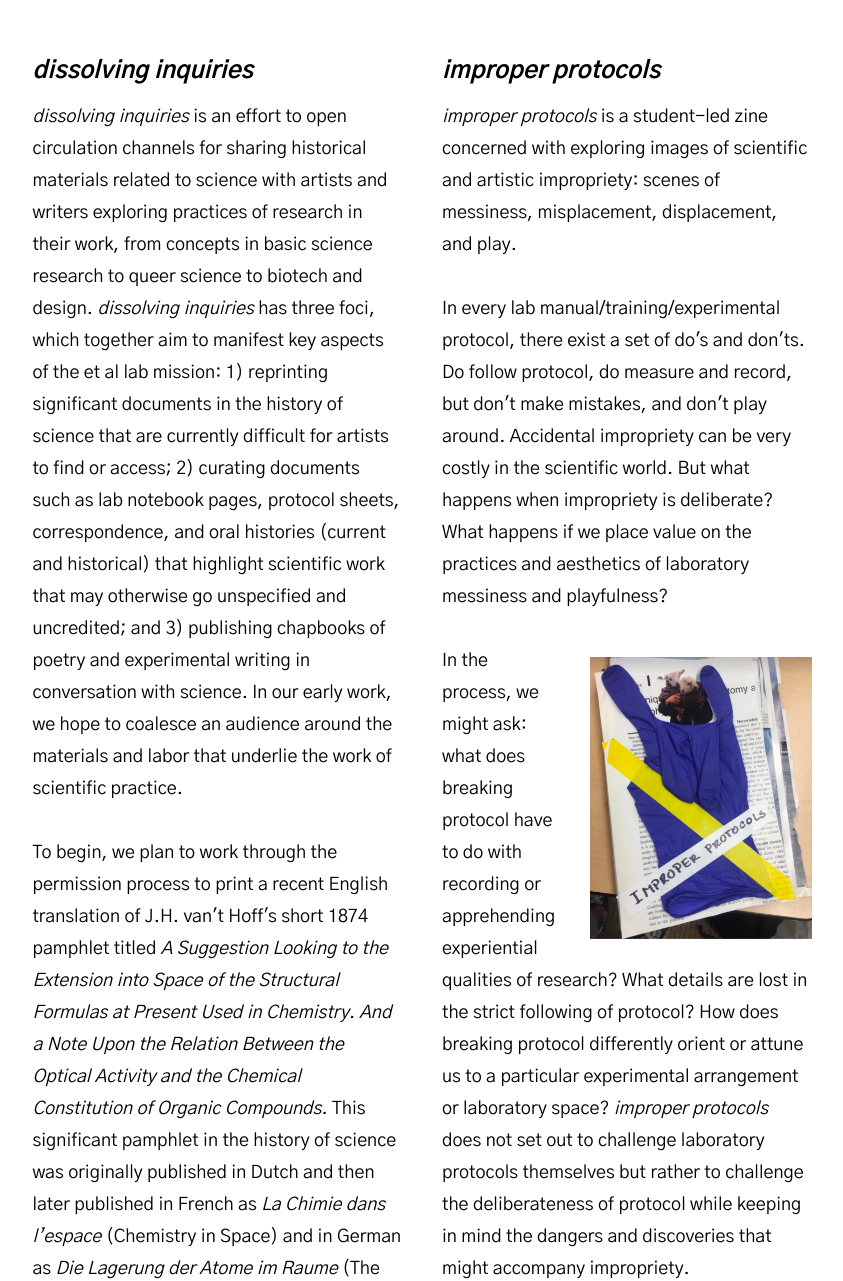
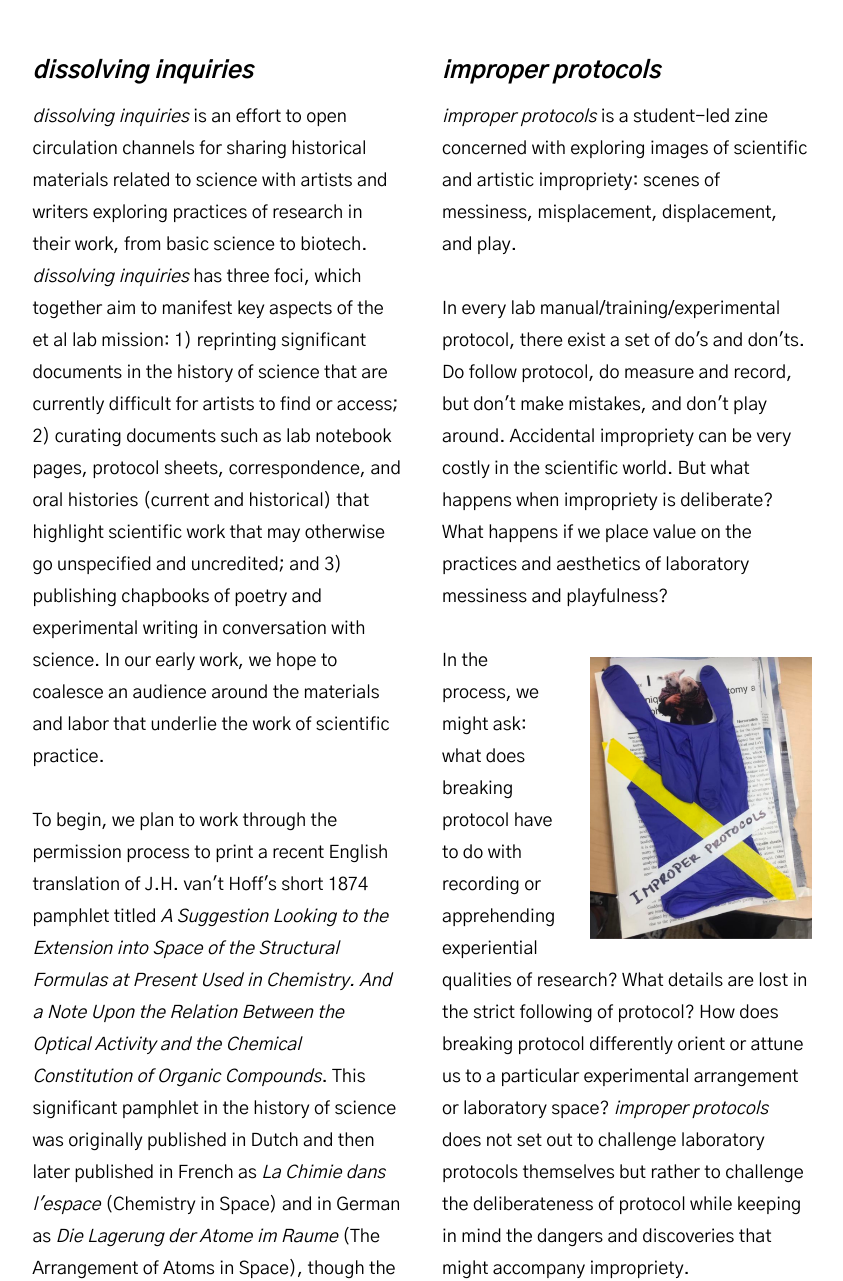
Before and after one commit to mjvo/etal-temp, a plain HTML site: page index.html in a window 1280 px wide. Shown: the part 2231-3512 px from the top of the page, without its empty margins (58-901 px from the left). Drawn offline with Linux system fonts and the light colour scheme.

Commit message:
Update index.html

```diff
--- a/index.html
+++ b/index.html
@@ -162,10 +162,10 @@
 
             <h3><em>dissolving inquiries</em></h3>
 
-            <p><em>dissolving inquiries</em> is an effort to open circulation channels for sharing historical materials related to science with artists and writers exploring practices of research in their work, from concepts in basic science research to queer science to biotech and design. <em>dissolving inquiries</em>  has three foci, which together aim to manifest key aspects of the et al lab mission: 1) reprinting significant documents in the history of science that are currently difficult for artists to find or access; 2) curating documents such as lab notebook pages, protocol sheets, correspondence, and oral histories (current and historical) that highlight scientific work that may otherwise go unspecified and uncredited; and 3) publishing chapbooks of poetry and experimental writing in conversation with science. In our early work, we hope to coalesce an audience around the materials and labor that underlie the work of scientific practice.
+            <p><em>dissolving inquiries</em> is an effort to open circulation channels for sharing historical materials related to science with artists and writers exploring practices of research in their work, from basic science to biotech. <em>dissolving inquiries</em> has three foci, which together aim to manifest key aspects of the et al lab mission: 1) reprinting significant documents in the history of science that are currently difficult for artists to find or access; 2) curating documents such as lab notebook pages, protocol sheets, correspondence, and oral histories (current and historical) that highlight scientific work that may otherwise go unspecified and uncredited; and 3) publishing chapbooks of poetry and experimental writing in conversation with science. In our early work, we hope to coalesce an audience around the materials and labor that underlie the work of scientific practice.
             </p>
             <p>
-            To begin, we plan to work through the permission process to print a recent English translation of J.H. van't Hoff's short 1874 pamphlet titled <em>A Suggestion Looking to the Extension into Space of the Structural Formulas at Present Used in Chemistry. And a Note Upon the Relation Between the Optical Activity and the Chemical Constitution of Organic Compounds.</em> This significant pamphlet in the history of science was originally published in Dutch and then later published in French as <em>La Chimie dans l’espace</em> (Chemistry in Space) and in German as <em>Die Lagerung der Atome im Raume</em> (The Arrangement of Atoms in Space), though the later versions include significantly more supplemental material.
+            To begin, we plan to work through the permission process to print a recent English translation of J.H. van't Hoff's short 1874 pamphlet titled <em>A Suggestion Looking to the Extension into Space of the Structural Formulas at Present Used in Chemistry. And a Note Upon the Relation Between the Optical Activity and the Chemical Constitution of Organic Compounds</em>. This significant pamphlet in the history of science was originally published in Dutch and then later published in French as <em>La Chimie dans l'espace</em> (Chemistry in Space) and in German as <em>Die Lagerung der Atome im Raume</em> (The Arrangement of Atoms in Space), though the later versions include significantly more supplemental material.
 
             </p>
 
```
